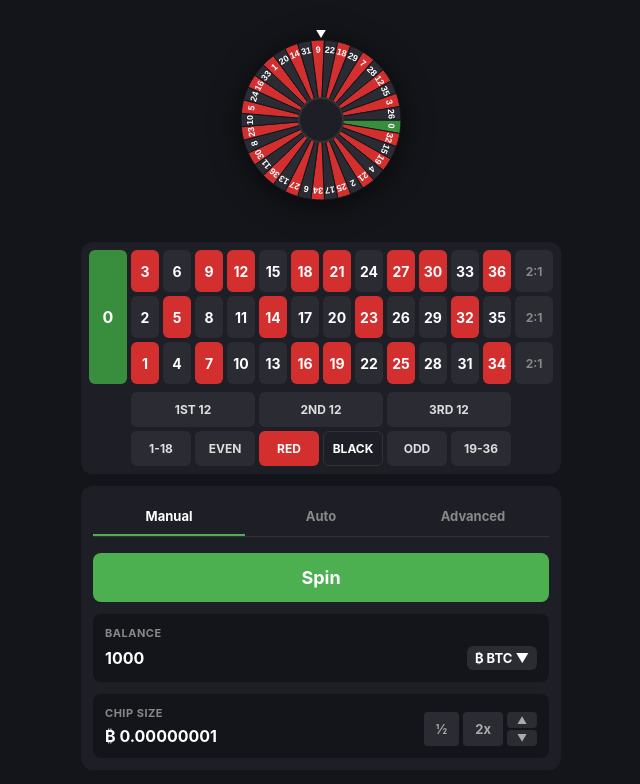
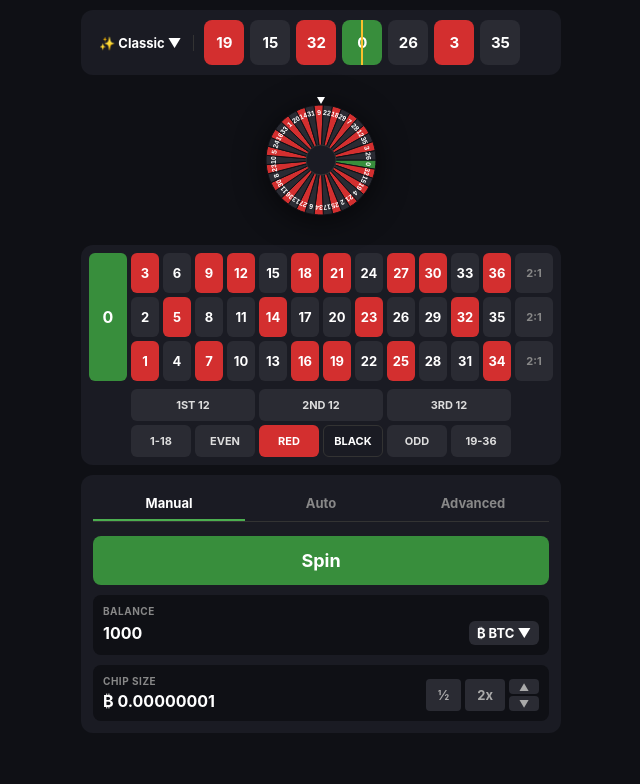
Before and after one commit to vodkashayan-oss/roulette, a plain HTML site: page index.html in a window 1280 px wide. Shown: the whole page, without its empty margins (319-959 px from the left). Drawn offline with Linux system fonts and the light colour scheme.

Commit message:
Update index.html

```diff
--- a/index.html
+++ b/index.html
@@ -6,80 +6,84 @@
 <title>Roulette Game</title>
 <style>
     * { box-sizing: border-box; margin: 0; padding: 0; font-family: -apple-system, BlinkMacSystemFont, "Segoe UI", Roboto, sans-serif; }
-    body { background-color: #14151a; color: #fff; display: flex; justify-content: center; min-height: 100vh; }
+    body { background-color: #0f1015; color: #fff; display: flex; justify-content: center; min-height: 100vh; }
 
-    /* بدنه اصلی */
-    .app { width: 100%; max-width: 500px; padding: 10px; display: flex; flex-direction: column; gap: 12px; }
+    .app { width: 100%; max-width: 500px; padding: 10px; display: flex; flex-direction: column; gap: 10px; }
 
     /* =========================================
-       چرخ رولت (حالا در بالاترین قسمت قرار دارد)
+       نوار بالایی (تاریخچه - دقیقا مثل عکس)
        ========================================= */
-    .wheel-container { display: flex; justify-content: center; align-items: center; height: 200px; margin: 10px 0; }
-    canvas { width: 180px; height: 180px; filter: drop-shadow(0 5px 15px rgba(0,0,0,0.6)); }
+    .top-bar { background: #1a1b23; border-radius: 12px; padding: 10px; display: flex; align-items: center; gap: 10px; direction: ltr; overflow: hidden; }
+    .classic-btn { display: flex; align-items: center; gap: 4px; font-size: 13px; font-weight: 700; color: #fff; padding: 0 8px; white-space: nowrap; border-right: 1px solid #333; padding-right: 12px; }
+    .history-container { display: flex; gap: 6px; overflow-x: auto; scrollbar-width: none; flex: 1; align-items: center; }
+    .history-container::-webkit-scrollbar { display: none; }
+
+    /* باکس‌های اعداد تاریخچه */
+    .hist-box { min-width: 40px; height: 45px; border-radius: 8px; display: flex; align-items: center; justify-content: center; font-weight: bold; font-size: 15px; color: #fff; position: relative; }
+    .hist-box.red { background: #d32f2f; }
+    .hist-box.black { background: #2a2b33; }
+    .hist-box.green { background: #388e3c; }
+
+    /* خط زرد وسط عدد صفر */
+    .hist-box.green::after { content: ''; position: absolute; width: 2px; height: 100%; background: #fbc02d; }
 
     /* =========================================
-       میز شرط بندی (دقیقا مثل تصویر)
+       چرخ رولت (کوچک شده که صفحه رو به هم نزنه)
        ========================================= */
-    .table-wrapper { background: #1e1f26; padding: 8px; border-radius: 12px; display: flex; flex-direction: column; gap: 4px; direction: ltr; }
+    .wheel-container { display: flex; justify-content: center; align-items: center; height: 140px; margin: 5px 0; }
+    canvas { width: 130px; height: 130px; filter: drop-shadow(0 5px 15px rgba(0,0,0,0.6)); }
 
-    /* بخش اعداد اصلی */
+    /* =========================================
+       میز شرط بندی
+       ========================================= */
+    .table-wrapper { background: #1a1b23; padding: 8px; border-radius: 12px; display: flex; flex-direction: column; gap: 4px; direction: ltr; }
     .main-grid { display: grid; grid-template-columns: 38px 1fr 38px; gap: 4px; }
 
-    /* ستون صفر */
     .zero-box { background: #388e3c; border-radius: 6px; display: flex; align-items: center; justify-content: center; font-weight: bold; font-size: 16px; cursor: pointer; user-select: none; }
 
-    /* بخش اعداد (۳ ردیف، ۱۲ ستون) */
     .numbers-grid { display: grid; grid-template-columns: repeat(12, 1fr); gap: 4px; }
-    .num-cell { height: 42px; border-radius: 6px; display: flex; align-items: center; justify-content: center; font-weight: bold; font-size: 14px; cursor: pointer; user-select: none; transition: transform 0.1s; }
+    .num-cell { height: 40px; border-radius: 6px; display: flex; align-items: center; justify-content: center; font-weight: bold; font-size: 13px; cursor: pointer; user-select: none; transition: transform 0.1s; }
     .num-cell:active { transform: scale(0.9); }
     .num-cell.red { background: #d32f2f; color: #fff; }
     .num-cell.black { background: #2a2b33; color: #fff; }
 
-    /* ستون 2:1 سمت راست */
     .twotoone-col { display: flex; flex-direction: column; gap: 4px; }
-    .twotoone-box { background: #2a2b33; color: #888; flex: 1; border-radius: 6px; display: flex; align-items: center; justify-content: center; font-size: 12px; font-weight: bold; cursor: pointer; }
+    .twotoone-box { background: #2a2b33; color: #888; flex: 1; border-radius: 6px; display: flex; align-items: center; justify-content: center; font-size: 11px; font-weight: bold; cursor: pointer; }
 
-    /* ردیف‌های پایین میز (1ST 12 و ...) */
     .bottom-grid { display: grid; gap: 4px; margin-top: 2px; }
     .row-3-col { display: grid; grid-template-columns: repeat(3, 1fr); gap: 4px; margin-left: 42px; margin-right: 42px; }
     .row-6-col { display: grid; grid-template-columns: repeat(6, 1fr); gap: 4px; margin-left: 42px; margin-right: 42px; }
 
-    .bot-cell { height: 35px; border-radius: 6px; background: #2a2b33; color: #ddd; display: flex; align-items: center; justify-content: center; font-weight: bold; font-size: 12px; cursor: pointer; }
+    .bot-cell { height: 32px; border-radius: 6px; background: #2a2b33; color: #ddd; display: flex; align-items: center; justify-content: center; font-weight: bold; font-size: 11px; cursor: pointer; }
     .bot-cell.red { background: #d32f2f; color: #fff; }
-    .bot-cell.black { background: #1e1f26; border: 1px solid #333; color: #fff; }
+    .bot-cell.black { background: #1a1b23; border: 1px solid #333; color: #fff; }
 
     /* =========================================
-       بخش کنترل‌ها (تب‌ها، دکمه، موجودی)
+       بخش کنترل‌ها
        ========================================= */
-    .controls-wrapper { background: #1e1f26; padding: 12px; border-radius: 12px; display: flex; flex-direction: column; gap: 12px; direction: ltr; }
-
-    /* تب‌های Manual, Auto, Advanced */
+    .controls-wrapper { background: #1a1b23; padding: 12px; border-radius: 12px; display: flex; flex-direction: column; gap: 10px; direction: ltr; }
     .tabs { display: flex; border-bottom: 1px solid #333; margin-bottom: 4px; }
-    .tab { flex: 1; text-align: center; padding: 10px 0; color: #888; font-size: 13px; font-weight: bold; cursor: pointer; }
+    .tab { flex: 1; text-align: center; padding: 8px 0; color: #888; font-size: 13px; font-weight: bold; cursor: pointer; }
     .tab.active { color: #fff; border-bottom: 2px solid #4caf50; }
 
-    /* دکمه چرخاندن */
-    .spin-btn { width: 100%; padding: 14px; border-radius: 8px; border: none; background: #4caf50; color: #fff; font-size: 18px; font-weight: bold; cursor: pointer; transition: 0.2s; }
-    .spin-btn:active { background: #388e3c; }
+    .spin-btn { width: 100%; padding: 14px; border-radius: 8px; border: none; background: #388e3c; color: #fff; font-size: 18px; font-weight: bold; cursor: pointer; transition: 0.2s; }
+    .spin-btn:active { background: #2e7d32; }
     .spin-btn:disabled { background: #333; color: #666; cursor: not-allowed; }
 
-    /* کادرهای موجودی و سایز شرط */
-    .info-box { background: #14151a; padding: 12px; border-radius: 8px; display: flex; flex-direction: column; gap: 6px; }
-    .info-label { color: #888; font-size: 11px; font-weight: bold; text-transform: uppercase; letter-spacing: 0.5px; }
+    .info-box { background: #0f1015; padding: 10px; border-radius: 8px; display: flex; flex-direction: column; gap: 4px; }
+    .info-label { color: #888; font-size: 10px; font-weight: bold; text-transform: uppercase; letter-spacing: 0.5px; }
     .info-content { display: flex; justify-content: space-between; align-items: center; }
     .info-value { font-size: 16px; font-weight: bold; color: #fff; }
 
     .crypto-select { display: flex; align-items: center; gap: 6px; background: #2a2b33; padding: 4px 8px; border-radius: 6px; font-size: 13px; font-weight: bold; cursor: pointer; }
 
-    /* کادر Chip Size */
-    .chip-box { background: #14151a; padding: 12px; border-radius: 8px; display: flex; justify-content: space-between; align-items: flex-end; }
-    .chip-left { display: flex; flex-direction: column; gap: 6px; }
+    .chip-box { background: #0f1015; padding: 10px; border-radius: 8px; display: flex; justify-content: space-between; align-items: flex-end; }
+    .chip-left { display: flex; flex-direction: column; gap: 4px; }
     .chip-actions { display: flex; gap: 4px; }
-    .chip-btn { background: #2a2b33; border: none; color: #aaa; padding: 8px 12px; border-radius: 4px; font-weight: bold; cursor: pointer; font-size: 13px; }
+    .chip-btn { background: #2a2b33; border: none; color: #aaa; padding: 6px 12px; border-radius: 4px; font-weight: bold; cursor: pointer; font-size: 13px; }
     .arrow-actions { display: flex; flex-direction: column; gap: 2px; }
-    .arrow-btn { background: #2a2b33; border: none; color: #aaa; width: 30px; height: 16px; border-radius: 4px; font-size: 10px; display: flex; align-items: center; justify-content: center; cursor: pointer; }
+    .arrow-btn { background: #2a2b33; border: none; color: #aaa; width: 30px; height: 15px; border-radius: 4px; font-size: 10px; display: flex; align-items: center; justify-content: center; cursor: pointer; }
 
-    /* انیمیشن برد */
     .win-alert { position: fixed; top: 20px; left: 50%; transform: translateX(-50%) translateY(-20px); background: #4caf50; color: white; padding: 12px 24px; border-radius: 20px; font-weight: bold; opacity: 0; transition: 0.3s; pointer-events: none; z-index: 100; box-shadow: 0 5px 15px rgba(0,0,0,0.5); }
     .win-alert.show { opacity: 1; transform: translate(-50%, 0); }
 </style>
@@ -90,14 +94,28 @@
 
 <div class="app">
 
-    <!-- چرخ بازی (حالا در بالاترین قسمت است) -->
-    <div class="wheel-container">
-        <canvas id="wheelCanvas" width="180" height="180"></canvas>
+    <!-- ۱. نوار بالایی (تاریخچه) -->
+    <div class="top-bar">
+        <div class="classic-btn">✨ Classic ▼</div>
+        <div class="history-container" id="historyBar">
+            <!-- اعداد اولیه دقیقا مثل عکس -->
+            <div class="hist-box red">19</div>
+            <div class="hist-box black">15</div>
+            <div class="hist-box red">32</div>
+            <div class="hist-box green">0</div>
+            <div class="hist-box black">26</div>
+            <div class="hist-box red">3</div>
+            <div class="hist-box black">35</div>
+        </div>
     </div>
 
-    <!-- میز شرط بندی -->
+    <!-- ۲. چرخ بازی -->
+    <div class="wheel-container">
+        <canvas id="wheelCanvas" width="130" height="130"></canvas>
+    </div>
+
+    <!-- ۳. میز شرط بندی -->
     <div class="table-wrapper">
-        <!-- بخش اصلی (صفر + اعداد + 2:1) -->
         <div class="main-grid">
             <div class="zero-box" onclick="alert('شرط روی صفر')">0</div>
             <div class="numbers-grid" id="numbersGrid"></div>
@@ -108,11 +126,10 @@
             </div>
         </div>
 
-        <!-- بخش پایین میز (1ST 12 و ...) -->
         <div class="row-3-col" style="margin-top: 4px;">
-            <div class="bot-cell" onclick="alert('شرط روی 1ST 12')">1ST 12</div>
-            <div class="bot-cell" onclick="alert('شرط روی 2ND 12')">2ND 12</div>
-            <div class="bot-cell" onclick="alert('شرط روی 3RD 12')">3RD 12</div>
+            <div class="bot-cell" onclick="alert('شرط 1ST 12')">1ST 12</div>
+            <div class="bot-cell" onclick="alert('شرط 2ND 12')">2ND 12</div>
+            <div class="bot-cell" onclick="alert('شرط 3RD 12')">3RD 12</div>
         </div>
         <div class="row-6-col">
             <div class="bot-cell" onclick="alert('شرط 1-18')">1-18</div>
@@ -124,7 +141,7 @@
         </div>
     </div>
 
-    <!-- کنترل‌ها -->
+    <!-- ۴. کنترل‌ها -->
     <div class="controls-wrapper">
         <div class="tabs">
             <div class="tab active">Manual</div>
@@ -137,7 +154,7 @@
         <div class="info-box">
             <div class="info-label">Balance</div>
             <div class="info-content">
-                <div class="info-value" id="balanceDisplay">0</div>
+                <div class="info-value" id="balanceDisplay">1000</div>
                 <div class="crypto-select">₿ BTC ▼</div>
             </div>
         </div>
@@ -168,32 +185,19 @@ let balance = 1000;
 // ساخت جدول اعداد
 const numbersGrid = document.getElementById('numbersGrid');
 numbersGrid.innerHTML = '';
-// ردیف ۱: 3, 6, 9 ... 36
-for (let i = 1; i <= 12; i++) {
-    let n = i * 3;
-    numbersGrid.innerHTML += `<div class="num-cell ${RED.has(n) ? 'red' : 'black'}">${n}</div>`;
-}
-// ردیف ۲: 2, 5, 8 ... 35
-for (let i = 1; i <= 12; i++) {
-    let n = i * 3 - 1;
-    numbersGrid.innerHTML += `<div class="num-cell ${RED.has(n) ? 'red' : 'black'}">${n}</div>`;
-}
-// ردیف ۳: 1, 4, 7 ... 34
-for (let i = 1; i <= 12; i++) {
-    let n = i * 3 - 2;
-    numbersGrid.innerHTML += `<div class="num-cell ${RED.has(n) ? 'red' : 'black'}">${n}</div>`;
-}
+for (let i = 1; i <= 12; i++) { let n = i * 3; numbersGrid.innerHTML += `<div class="num-cell ${RED.has(n) ? 'red' : 'black'}">${n}</div>`; }
+for (let i = 1; i <= 12; i++) { let n = i * 3 - 1; numbersGrid.innerHTML += `<div class="num-cell ${RED.has(n) ? 'red' : 'black'}">${n}</div>`; }
+for (let i = 1; i <= 12; i++) { let n = i * 3 - 2; numbersGrid.innerHTML += `<div class="num-cell ${RED.has(n) ? 'red' : 'black'}">${n}</div>`; }
 
-// --- انیمیشن چرخ ---
+// انیمیشن چرخ
 const canvas = document.getElementById('wheelCanvas');
 const ctx = canvas.getContext('2d');
-const CX = 90, CY = 90, R = 80;
+const CX = 65, CY = 65, R = 55;
 const POCKETS = 37;
 const STEP = (Math.PI * 2) / POCKETS;
 
 function drawWheel(angle) {
-    ctx.clearRect(0, 0, 180, 180);
-
+    ctx.clearRect(0, 0, 130, 130);
     for (let i = 0; i < POCKETS; i++) {
         const start = i * STEP + angle;
         const end = (i + 1) * STEP + angle;
@@ -201,29 +205,23 @@ function drawWheel(angle) {
         const num = NUMBERS[i];
         ctx.fillStyle = num === 0 ? '#388e3c' : (RED.has(num) ? '#d32f2f' : '#2a2b33');
         ctx.fill();
-        ctx.strokeStyle = '#14151a'; ctx.lineWidth = 1; ctx.stroke();
+        ctx.strokeStyle = '#0f1015'; ctx.lineWidth = 1; ctx.stroke();
 
-        // متن
-        ctx.save(); ctx.translate(CX, CY); ctx.rotate(start + STEP / 2); ctx.translate(R - 10, 0); ctx.rotate(Math.PI / 2);
-        ctx.fillStyle = '#fff'; ctx.font = 'bold 9px Arial'; ctx.textAlign = 'center'; ctx.textBaseline = 'middle'; ctx.fillText(num, 0, 0); ctx.restore();
+        ctx.save(); ctx.translate(CX, CY); ctx.rotate(start + STEP / 2); ctx.translate(R - 8, 0); ctx.rotate(Math.PI / 2);
+        ctx.fillStyle = '#fff'; ctx.font = 'bold 7px Arial'; ctx.textAlign = 'center'; ctx.textBaseline = 'middle'; ctx.fillText(num, 0, 0); ctx.restore();
     }
-
-    // مرکز
-    ctx.beginPath(); ctx.arc(CX, CY, 22, 0, Math.PI * 2); ctx.fillStyle = '#1e1f26'; ctx.fill(); ctx.strokeStyle = '#333'; ctx.lineWidth = 2; ctx.stroke();
-    // نشانگر بالا
-    ctx.beginPath(); ctx.moveTo(CX, CY - R - 2); ctx.lineTo(CX - 6, CY - R - 12); ctx.lineTo(CX + 6, CY - R - 12); ctx.closePath(); ctx.fillStyle = '#fff'; ctx.fill();
+    ctx.beginPath(); ctx.arc(CX, CY, 15, 0, Math.PI * 2); ctx.fillStyle = '#1a1b23'; ctx.fill(); ctx.strokeStyle = '#333'; ctx.lineWidth = 1; ctx.stroke();
+    ctx.beginPath(); ctx.moveTo(CX, CY - R - 1); ctx.lineTo(CX - 4, CY - R - 8); ctx.lineTo(CX + 4, CY - R - 8); ctx.closePath(); ctx.fillStyle = '#fff'; ctx.fill();
 }
 
 let currentAngle = 0;
 drawWheel(currentAngle);
 
 const spinBtn = document.getElementById('spinBtn');
+const historyBar = document.getElementById('historyBar');
 const balanceDisplay = document.getElementById('balanceDisplay');
 const winAlert = document.getElementById('winAlert');
 let isSpinning = false;
-
-// آپدیت اولیه موجودی
-balanceDisplay.textContent = balance;
 
 spinBtn.addEventListener('click', () => {
     if (isSpinning) return;
@@ -237,7 +235,6 @@ spinBtn.addEventListener('click', () => {
     const targetIndex = Math.floor(Math.random() * POCKETS);
     const targetNum = NUMBERS[targetIndex];
 
-    // محاسبه دقیق زاویه
     const targetSliceCenter = targetIndex * STEP + (STEP / 2);
     let exactTargetAngle = -Math.PI / 2 - targetSliceCenter;
     exactTargetAngle = (exactTargetAngle % (Math.PI * 2) + (Math.PI * 2)) % (Math.PI * 2);
@@ -264,7 +261,16 @@ function finishGame(num) {
     isSpinning = false;
     spinBtn.disabled = false;
 
-    // منطق برد و باخت
+    // اضافه کردن به تاریخچه با انیمیشن
+    const type = num === 0 ? 'green' : (RED.has(num) ? 'red' : 'black');
+    const histBox = document.createElement('div');
+    histBox.className = `hist-box ${type}`;
+    histBox.textContent = num;
+
+    // درج در ابتدای لیست (سمت چپ در حالت LTR)
+    historyBar.prepend(histBox);
+    if (historyBar.children.length > 7) historyBar.lastChild.remove();
+
     if (num !== 0 && Math.random() > 0.5) {
         balance += 20;
         balanceDisplay.textContent = balance;
```
